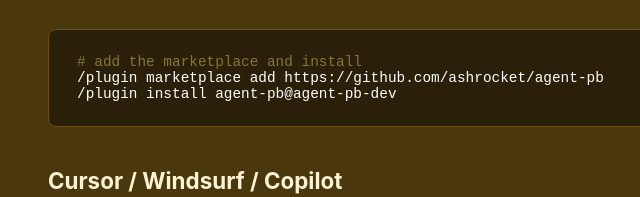
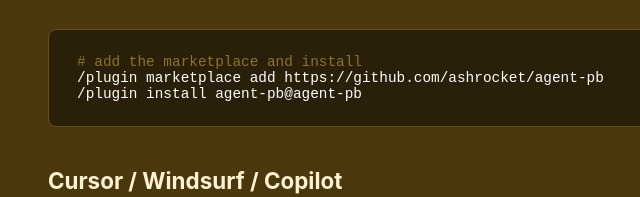
Before and after one commit to ashrocket/agent-pb, a plain HTML site: page site/index.html in a window 1280 px wide. Shown: the part 2443-2640 px from the top of the page, 0-640 px from the left. Drawn offline with Linux system fonts and the light colour scheme.

Commit message:
Rename marketplace from agent-pb-dev to agent-pb
Cleaner install: /plugin install agent-pb@agent-pb

```diff
--- a/site/index.html
+++ b/site/index.html
@@ -511,7 +511,7 @@
     <div class="code-block">
       <span class="comment"># add the marketplace and install</span><br>
       <span class="cmd">/plugin marketplace add https://github.com/ashrocket/agent-pb</span><br>
-      <span class="cmd">/plugin install agent-pb@agent-pb-dev</span>
+      <span class="cmd">/plugin install agent-pb@agent-pb</span>
     </div>
 
     <h2 class="platform-heading">Cursor / Windsurf / Copilot</h2>
```
Also changed, not shown: .claude-plugin/marketplace.json, 1 other file.
